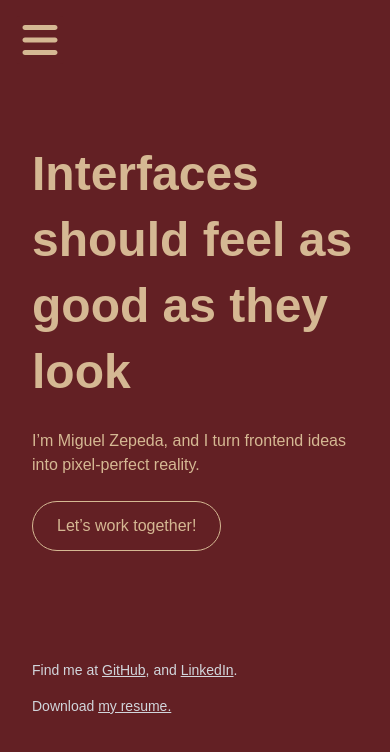
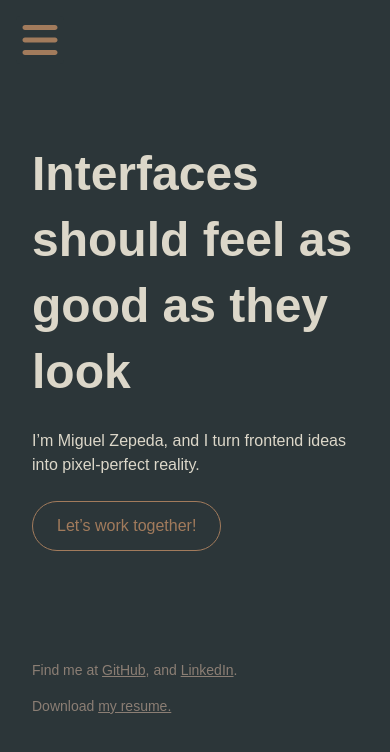
Before and after one commit to MoBBsKiLLz/my-portfolio, a Next.js app: page / in a window 390 px wide. Shown: the top 752 px of the page. Built offline with nearby package versions, Linux system fonts and the light colour scheme; a web font is replaced by a local one.

Commit message:
Updated final colors

```diff
--- a/components/LeftColumn.js
+++ b/components/LeftColumn.js
@@ -24,7 +24,7 @@ export default function LeftColumn() {
                 const section = document.getElementById("contact-anchor");
                 section?.scrollIntoView({ behavior: "smooth" });
               }}
-              className="mt-4 px-6 py-2 bg-[var(--primary-color)] text-[var(--secondary-color)] border border-[var(--secondary-color)] rounded-full hover:bg-[var(--secondary-color)] hover:text-[var(--primary-color)] transition"
+              className="mt-4 px-6 py-2 bg-[var(--primary-color)] text-[var(--ring-color)] border border-[var(--ring-color)] rounded-full hover:bg-[var(--ring-color)] hover:text-[var(--primary-color)] transition"
             >
               Let’s work together!
             </button>
@@ -33,7 +33,7 @@ export default function LeftColumn() {
 
         {/* Footer */}
         <footer className="mt-12 space-y-4 relative z-10">
-          <p className="text-sm text-gray-300">
+          <p className="text-sm text-[var(--tertiary-color)]">
             Find me at{" "}
             <a
               href="https://github.com/MoBBsKiLLz"
@@ -54,7 +54,7 @@ export default function LeftColumn() {
             </a>
             .
           </p>
-          <p className="text-sm text-gray-300">
+          <p className="text-sm text-[var(--tertiary-color)]">
             Download{" "}
             <a
               href="/Resume.docx"
--- a/components/LeftColumnMobile.js
+++ b/components/LeftColumnMobile.js
@@ -16,7 +16,7 @@ export default function LeftColumnMobile() {
               const section = document.getElementById("contact-anchor");
               section?.scrollIntoView({ behavior: "smooth" });
             }}
-            className="mt-8 px-6 py-3 bg-[var(--primary-color)] text-[var(--secondary-color)] border border-[var(--secondary-color)] rounded-full hover:bg-[var(--secondary-color)] hover:text-[var(--primary-color)] transition"
+            className="mt-8 px-6 py-3 bg-[var(--primary-color)] text-[var(--ring-color)] border border-[var(--ring-color)] rounded-full hover:bg-[var(--ring-color)] hover:text-[var(--primary-color)] transition"
           >
             <p className="text-base">Let’s work together!</p>
           </button>
@@ -25,7 +25,7 @@ export default function LeftColumnMobile() {
 
       {/* Footer */}
       <footer className="mb-24 space-y-4 relative z-10">
-        <p className="text-sm text-gray-300">
+        <p className="text-sm text-[var(--tertiary-color)]">
           Find me at{" "}
           <a
             href="https://github.com/MoBBsKiLLz"
@@ -46,7 +46,7 @@ export default function LeftColumnMobile() {
           </a>
           .
         </p>
-        <p className="text-sm text-gray-300">
+        <p className="text-sm text-[var(--tertiary-color)]">
           Download{" "}
           <a
             href="/Resume.docx"
--- a/components/MenuToggle.js
+++ b/components/MenuToggle.js
@@ -47,7 +47,7 @@ export default function MenuToggle() {
       <header className="fixed top-0 left-0 lg:w-[50%] z-50 py-4 px-4 flex justify-start">
         <button
           className={`w-12 h-12 flex items-center justify-center duration-300 ease-in-out border-none rounded ${
-            menuOpen ? "bg-[var(--secondary-color)] border-[var(--primary-color)]" : "bg-[var(--primary-color)]"
+            menuOpen ? "bg-[var(--ring-color)] border-[var(--primary-color)]" : "bg-[var(--primary-color)]"
           }`}
           onClick={() => setMenuOpen(!menuOpen)}
           aria-label="Toggle menu"
@@ -57,7 +57,7 @@ export default function MenuToggle() {
             viewBox="0 0 448 512"
             display="block"
             className={`w-10 h-10 fill-current ${
-              menuOpen ? "text-[var(--primary-color)]" : "text-[var(--secondary-color)]"
+              menuOpen ? "text-[var(--primary-color)]" : "text-[var(--ring-color)]"
             }`}
           >
             <path d="M0 96C0 78.3 14.3 64 32 64h384c17.7 0 32 14.3 32 32s-14.3 32-32 32H32C14.3 128 0 113.7 0 96zm0 160c0-17.7 14.3-32 32-32h384c17.7 0 32 14.3 32 32s-14.3 32-32 32H32c-17.7 0-32-14.3-32-32zm448 160c0 17.7-14.3 32-32 32H32c-17.7 0-32-14.3-32-32s14.3-32 32-32h384c17.7 0 32 14.3 32 32z" />
--- a/components/sections/AboutSection.js
+++ b/components/sections/AboutSection.js
@@ -1,6 +1,6 @@
 export default function AboutSection() {
   return (
-    <section className="h-screen flex flex-col items-center bg-white text-zinc-900 px-8 py-16">
+    <section className="h-screen flex flex-col items-center bg-white text-[var(--text-color)] px-8 py-16">
       <h2 className="text-2xl md:text-4xl font-bold mb-4">About Me</h2>
       <p className="max-w-2xl text-justify text-xs md:text-lg leading-relaxed">
         Hi, I’m Miguel Zepeda. Originally from Texas, I’ve called Arizona home
--- a/components/sections/SkillsSection.js
+++ b/components/sections/SkillsSection.js
@@ -67,7 +67,7 @@ export default function SkillsSection() {
         initial={{ opacity: 0, y: 40 }}
         whileInView={{ opacity: 1, y: 0 }}
         transition={{ duration: 0.6 }}
-        className="text-2xl md:text-4xl font-bold mb-10 text-gray-900"
+        className="text-2xl md:text-4xl font-bold mb-10 text-[var(--text-color)]"
       >
         Technologies I Work With
       </motion.h2>
@@ -84,7 +84,7 @@ export default function SkillsSection() {
             <div className="w-16 h-16 mb-4">
               <img src={skill.logo} alt={skill.name} className="object-contain w-full h-full" />
             </div>
-            <p className="text-sm font-semibold text-gray-800">{skill.name}</p>
+            <p className="text-sm font-semibold text-[var(--text-color)]">{skill.name}</p>
             <span className="text-xs text-gray-500">{skill.category}</span>
           </motion.div>
         ))}
--- a/styles/globals.css
+++ b/styles/globals.css
@@ -18,10 +18,18 @@
   --ring-color: rgb(86, 124, 141); */
 
   /* Caput Mortuum */
-  --primary-color: rgb(99, 32, 36);
+  /* --primary-color: rgb(99, 32, 36);
   --secondary-color: rgb(213, 184, 147);
   --secondary-color-rgb: 213, 184, 147;
-  --ring-color: rgb(111, 77, 56);
+  --ring-color: rgb(111, 77, 56); */
+
+  /* Caput Mortuum */
+  --primary-color: rgb(44, 54, 57);
+  --secondary-color: rgb(220, 215, 201);
+  --secondary-color-rgb: 220, 215, 201;
+  --ring-color: rgb(162, 123, 92);
+  --tertiary-color: rgb(139,126,116);
+  --text-color: rgb(63,78,79);
 }
 
 body {
```
